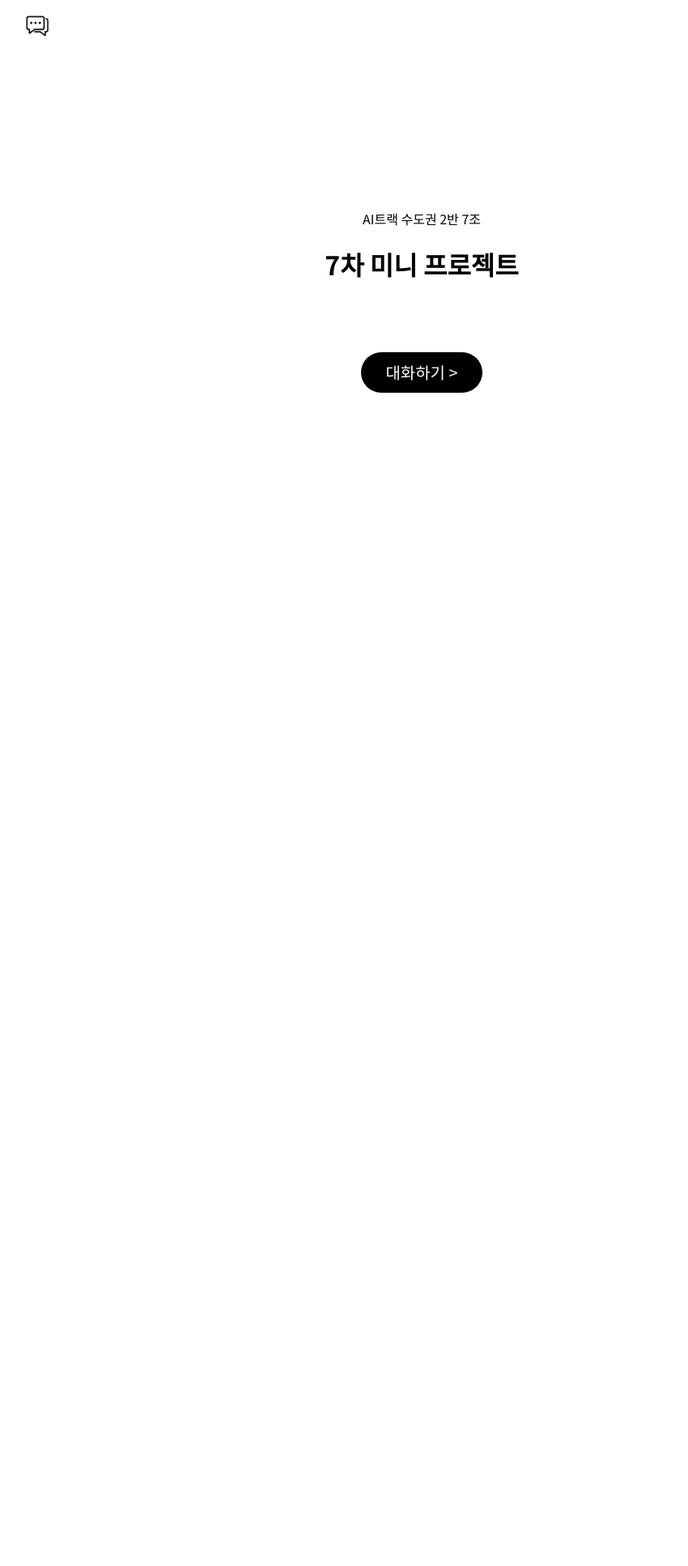
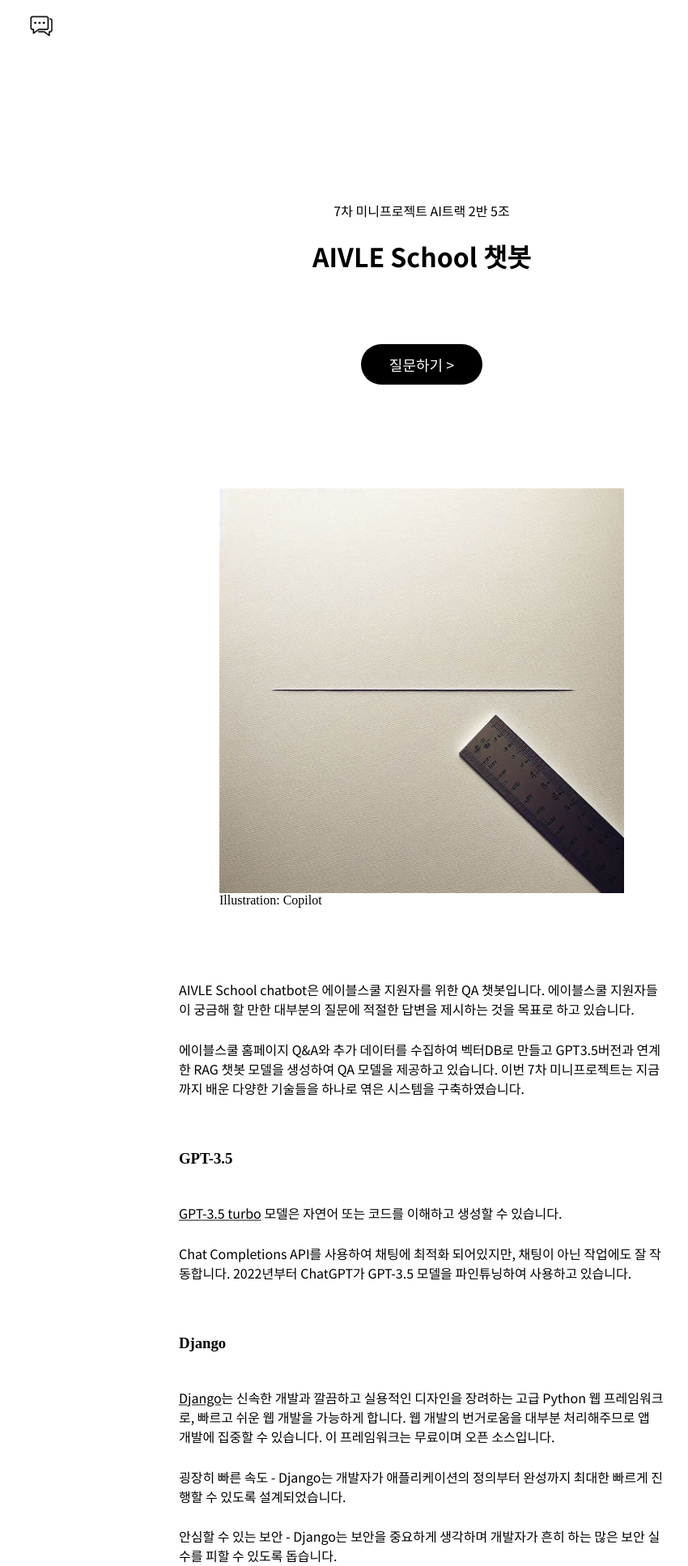
Before and after one commit to SpaceJ0392/Ailve_mini7, a Django app: page / in a window 1280 px wide. Shown: the top 1934 px of the page at 81% size, without its empty margins (119-969 px from the left). Before the commit the page ends 485 px from the top, so only its background shows below. Run offline with Django 4.2, Linux system fonts and the light colour scheme; parts of the project's set-up code (start-up, migrations or seed data) failed here and were passed over.

Commit message:
update main page

```diff
--- a/static/base.css
+++ b/static/base.css
@@ -15,6 +15,7 @@ li {
     width: 95vw;
     padding-top: 10px;
     padding-bottom: 10px;
+    padding-left: 10px;
     margin: 0px;
 }
 
@@ -40,7 +41,6 @@ li {
 .container {
     max-width: 980px;
     width: 95vw;
-    padding: 10px;
     justify-content: center;
     align-items: center;
 }
@@ -58,11 +58,61 @@ li {
     text-align: center;
     justify-content: center;
     border-radius: 30px;
+    border: 0px;
+
+    cursor: pointer;
+    color: white;
+    font-size: 18px;
+    transition: 0.3s;
+}
+
+.btn:hover{
+    background-color: #888888;
+}
+
+.content {
+    margin-top: 2vw;
+    max-width: 600px;
+    width: 90vw;
+}
+
+.main-img {
+    margin-top: 10vw;
+    max-width: 500px;
+    width: 90vw;
+}
+
+.caption {
+    margin-bottom: 5vw;
+    align-items: left;
+    max-width: 500px;
+    width: 90vw;
+}
+
+.div-title {
+    margin-top: 5vw;
+    align-items: left;
+    max-width: 600px;
+    width: 90vw;
 }
 
 a {
-    text-decoration-line: none;
-    color: white;
-    line-height: 50px;
-    font-size: 20px;
+    color: black;
+    text-decoration-line: underline;
+    text-decoration-color: #888888;
+    text-decoration-thickness: 2px;
 }
+
+a:hover {
+    text-decoration-line: underline;
+    text-decoration-color: black;
+}
+
+.footer {
+    margin-top: 10vw;
+    color: #888888;
+    max-width: 980px;
+    width: 95vw;
+    padding-bottom: 10px;
+    padding-left: 10px;
+}
--- a/templates/index.html
+++ b/templates/index.html
@@ -2,7 +2,7 @@
 {% load static %}
 <html>
     <head>
-        <title>Django</title>
+        <title>AIVLE chatbot</title>
         <meta charset="utf-8">
         <link rel="stylesheet" href="{% static 'base.css' %}" />
 
@@ -15,11 +15,40 @@
         <div class="display">
             <h1 class="header"><a href="/"><img class="logo" src="{% static '/assets/chat.jpg' %}"></a></h1>
             <div class="container display">
-                <div class="subtitle noto-sans">AI트랙 수도권 2반 7조</div>
-                <h1 class="noto-sans-bold">7차 미니 프로젝트</h1>
-                <div class="btn noto-sans"><a href="/chatgpt/">대화하기 ></a></div>
-                {% comment %} <h2>Django</h2>
-                <p><a href="https://www.djangoproject.com/" target="_blank">Django</a>는 Python으로 작성된 오픈 소스 웹 프레임워크로, 빠르고 쉬운 웹 개발을 가능하게 합니다.</p> {% endcomment %}
+                <div class="subtitle noto-sans" onclick='window.location.href="/chatgpt/"'>7차 미니프로젝트 AI트랙 2반 5조</div>
+                <h1 class="noto-sans-bold">AIVLE School 챗봇</h1>
+                <button class="btn noto-sans" onclick='window.location.href="/chatgpt/"'>질문하기 ></button>
+                <img class="main-img" src="{% static '/assets/main.jpg' %}">
+                <div class="caption">Illustration: Copilot</div>
+                <div class="noto-sans content">
+                    AIVLE School chatbot은 에이블스쿨 지원자를 위한 QA 챗봇입니다. 에이블스쿨 지원자들이 궁금해 할 만한 대부분의 질문에 적절한 답변을 제시하는 것을 목표로 하고 있습니다.
+                </div>
+                <div class="noto-sans content">
+                    에이블스쿨 홈페이지 Q&A와 추가 데이터를 수집하여 벡터DB로 만들고 GPT3.5버전과 연계한 RAG 챗봇 모델을 생성하여 QA 모델을 제공하고 있습니다. 이번 7차 미니프로젝트는 지금까지 배운 다양한 기술들을 하나로 엮은 시스템을 구축하였습니다.
+                </div>
+
+                <h3 class="div-title">GPT-3.5</h3>
+                <div class="noto-sans content"><a href="https://platform.openai.com/docs/models/gpt-3-5-turbo" target="_blank">GPT-3.5 turbo</a> 모델은 자연어 또는 코드를 이해하고 생성할 수 있습니다.</div>
+                <div class="noto-sans content">Chat Completions API를 사용하여 채팅에 최적화 되어있지만, 채팅이 아닌 작업에도 잘 작동합니다. 2022년부터 ChatGPT가 GPT-3.5 모델을 파인튜닝하여 사용하고 있습니다.</div>
+                <h3 class="div-title">Django</h3>
+                <div class="noto-sans content"><a href="https://www.djangoproject.com/" target="_blank">Django</a>는 신속한 개발과 깔끔하고 실용적인 디자인을 장려하는 고급 Python 웹 프레임워크로, 빠르고 쉬운 웹 개발을 가능하게 합니다. 웹 개발의 번거로움을 대부분 처리해주므로 앱 개발에 집중할 수 있습니다. 이 프레임워크는 무료이며 오픈 소스입니다.</div>
+                <div class="noto-sans content">
+                    굉장히 빠른 속도 - Django는 개발자가 애플리케이션의 정의부터 완성까지 최대한 빠르게 진행할 수 있도록 설계되었습니다.
+                </div>
+                <div class="noto-sans content">
+                    안심할 수 있는 보안 - Django는 보안을 중요하게 생각하며 개발자가 흔히 하는 많은 보안 실수를 피할 수 있도록 돕습니다.
+                </div>
+                <div class="noto-sans content">
+                    뛰어난 확장성 - 몇몇의 가장 바쁜 웹사이트들은 Django의 빠르고 유연한 확장 기능을 사용하여 구현되었습니다.
+                </div>
+                <img class="main-img" src="{% static '/assets/django.png' %}">
+                <div class="caption">MDN web docs</div>
+                <h3 class="div-title">참고사항</h3>
+                <div class="noto-sans content">이 페이지는 <a href="https://openai.com/index/chatgpt/" target="_blank">Introducing ChatGPT</a> 페이지 기반으로 개발되었습니다.</div>
+            </div>
+            <div class="noto-sans footer">
+                AIVLE School 2반 5조 © 2024
             </div>
         </div>
     </body>
+</html>
```
Also changed, not shown: static/assets/django.png (added), static/assets/main.jpg (added).
